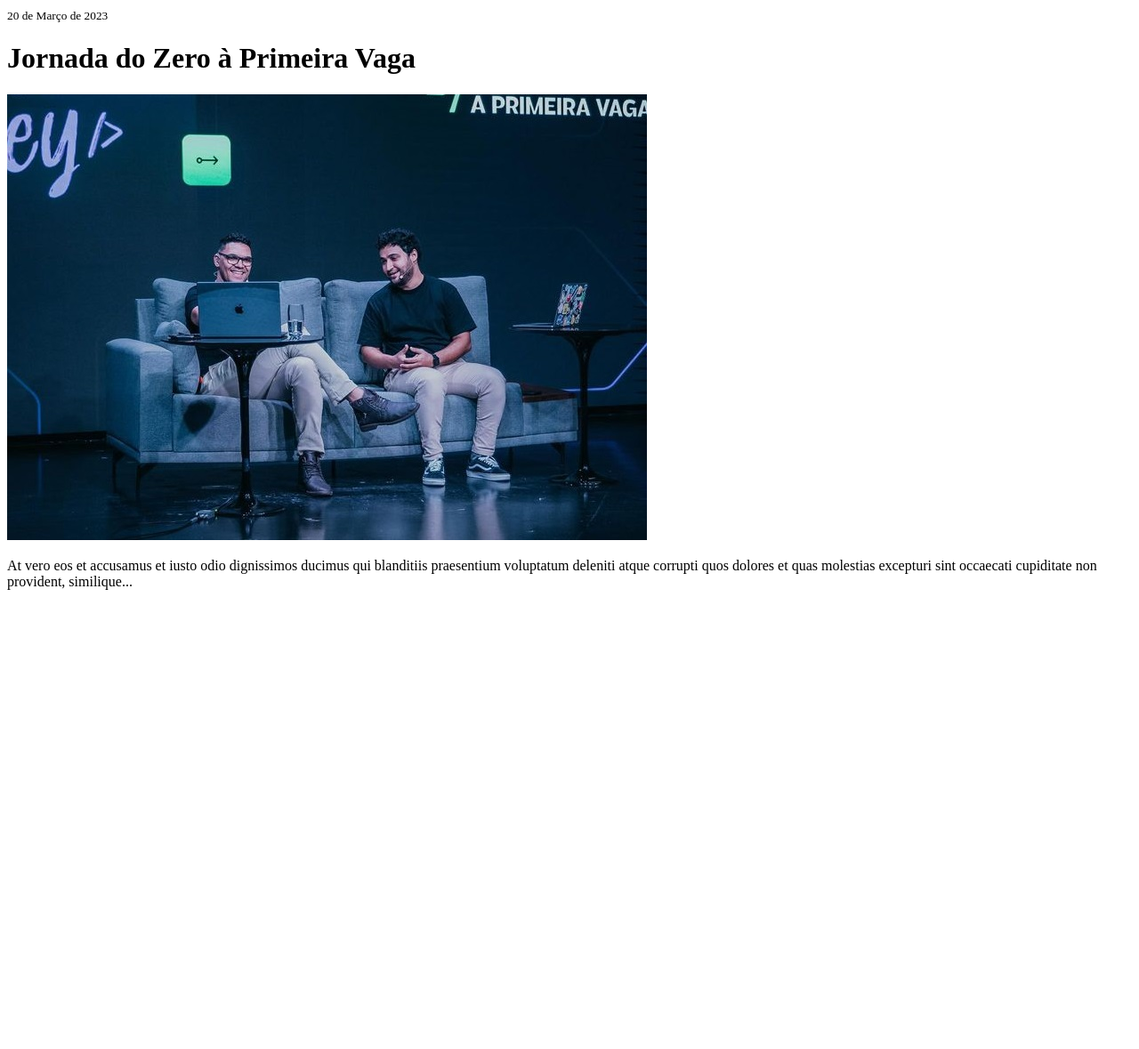
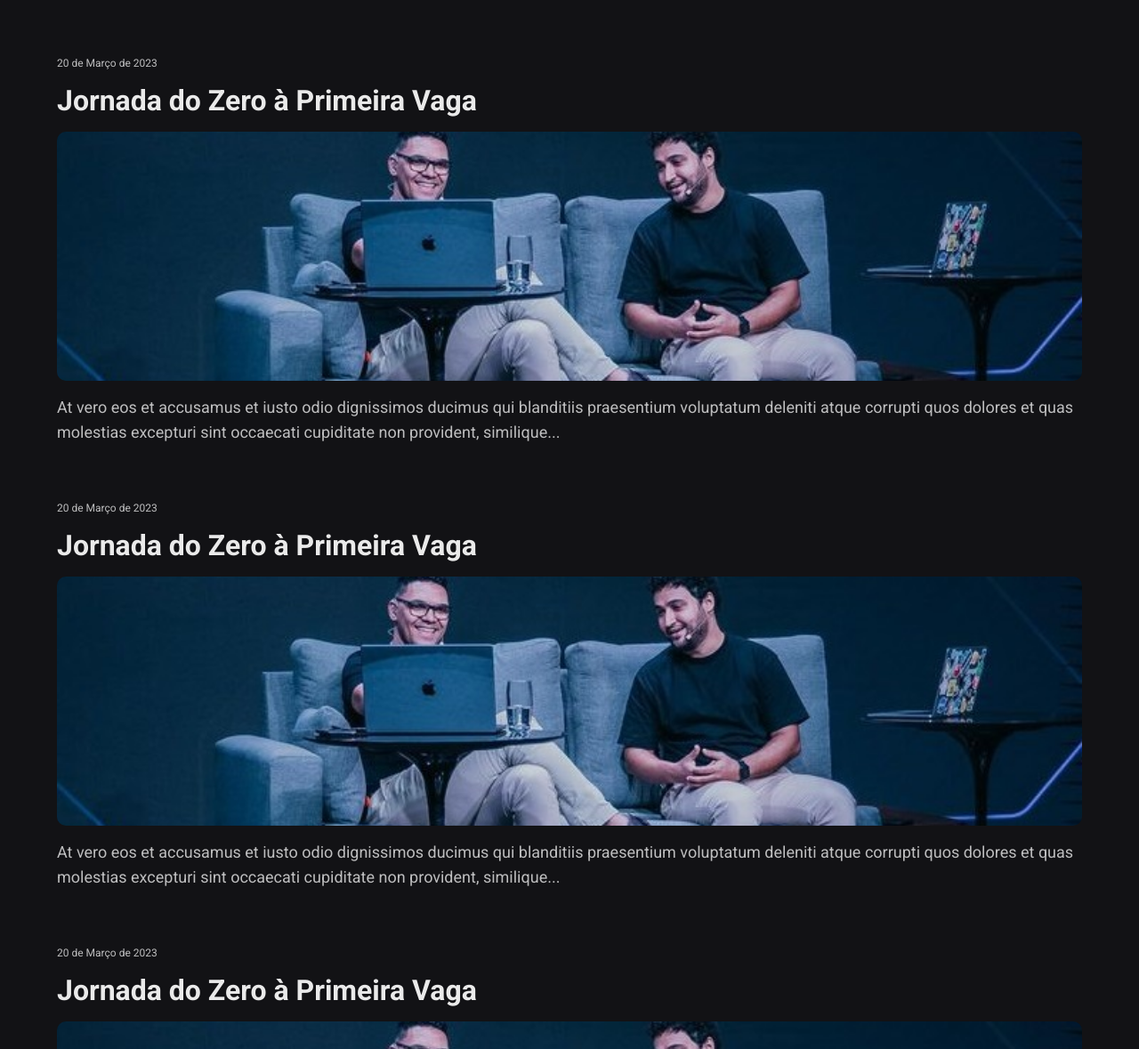
Before and after one commit to fany654/nlw-spacetime, a plain HTML site: page index.html in a window 1280 px wide. Shown: the top 1179 px of the page at 89% size. Before the commit the page ends 800 px from the top, so only its background shows below. Drawn offline with Linux system fonts and the light colour scheme.

Commit message:
criação css, flexbox, link a new tab

```diff
--- a/index.html
+++ b/index.html
@@ -4,17 +4,44 @@
     <meta charset="UTF-8" />
     <meta http-equiv="X-UA-Compatible" content="IE=edge" />
     <meta name="viewport" content="width=device-width, initial-scale=1.0" />
+    <link rel="preconnect" href="https://fonts.googleapis.com">
+    <link
+    rel="preconnect" href="https://fonts.gstatic.com" crossorigin>
+    <link href="https://fonts.googleapis.com/css2?family=Roboto:wght@400;700&display=swap" rel="stylesheet">
     <link rel="icon" type="image/png" href="./assets/favicon.png" />
+    <link rel="stylesheet" href="./styles.css">
     <title>NLW Spacetime</title>
   </head>
   <body>
-    <div>
+    <nav>
+    <!-- <nav> representa a área onde o usuário irá navegar pela linha do tempo -->
+    <a href="https://www.rocketseat.com.br/" target="_blank" class="memory">
+      <!-- acima temos link no lugar da div, o link envolve toda a classe memory, o target _blank faz com que o link abra em uma nova página -->
     <small>20 de Março de 2023</small>
     <h1>Jornada do Zero à Primeira Vaga</h1>
     <img src="./assets/jornada.png" alt="Rodrigo e Mayk apresentando o evento Jornada do Zero à Primeira Vaga">
     <p>
       At vero eos et accusamus et iusto odio dignissimos ducimus qui blanditiis praesentium voluptatum deleniti atque corrupti quos dolores et quas molestias excepturi sint occaecati cupiditate non provident, similique...
     </p>
-    </div>
+    </a>
+      <a href="https://www.rocketseat.com.br/" target="_blank" class="memory">
+      <!-- acima temos link no lugar da div, o link envolve toda a classe memory, o target _blank faz com que o link abra em uma nova página -->
+    <small>20 de Março de 2023</small>
+    <h1>Jornada do Zero à Primeira Vaga</h1>
+    <img src="./assets/jornada.png" alt="Rodrigo e Mayk apresentando o evento Jornada do Zero à Primeira Vaga">
+    <p>
+      At vero eos et accusamus et iusto odio dignissimos ducimus qui blanditiis praesentium voluptatum deleniti atque corrupti quos dolores et quas molestias excepturi sint occaecati cupiditate non provident, similique...
+    </p>
+    </a>
+      <a href="https://www.rocketseat.com.br/" target="_blank" class="memory">
+      <!-- acima temos link no lugar da div, o link envolve toda a classe memory, o target _blank faz com que o link abra em uma nova página -->
+    <small>20 de Março de 2023</small>
+    <h1>Jornada do Zero à Primeira Vaga</h1>
+    <img src="./assets/jornada.png" alt="Rodrigo e Mayk apresentando o evento Jornada do Zero à Primeira Vaga">
+    <p>
+      At vero eos et accusamus et iusto odio dignissimos ducimus qui blanditiis praesentium voluptatum deleniti atque corrupti quos dolores et quas molestias excepturi sint occaecati cupiditate non provident, similique...
+    </p>
+    </a>
+  </nav>
   </body>
 </html>
--- /dev/null
+++ b/styles.css
@@ -0,0 +1,42 @@
+* {
+  margin: 0;
+  padding: 0;
+  box-sizing: border-box; /* esse comando serve para que o site tenha o tamanho das bordas respeitadas para o definido, para não influenciar de uma forma não planejada. (para que não se altere caso haja espaçamento entre as bordas, evitando aumentar o tamanho da de fora de forma que a gente não queira) */
+}
+body {
+  /* aqui dentro terá propriedades e seus valores que afetam o elemento (tag body) */
+  background-color: #121215;
+  color: #eaeaea;
+  font-family: "Roboto", sans-serif;
+}
+nav {
+  padding: 64px;
+}
+.memory {
+  display: flex;
+  flex-direction: column;
+  gap: 16px;
+  /*ferramenta flex-box é o elemento usado para posicionar os elementos na tela com mais flexibilidade*/
+  text-decoration: none;
+  margin-bottom: 64px;
+}
+.memory small {
+  /*O ponto inicial indica que memory não é uma tag ou elemento, e sim uma classe*/
+  color: #bebebf;
+  font-size: 12px;
+}
+.memory h1 {
+  font-size: 32px;
+  color: #eaeaea;
+}
+.memory img {
+  width: 100%;
+  height: 280px;
+  object-fit: cover; /*isso faz com que a imagem não estique quando a largura do navegador é manipulado*/
+  border-radius: 10px;
+}
+.memory p {
+  font-size: 18px;
+  color: #bebebf;
+  line-height: 28px;
+}
```
